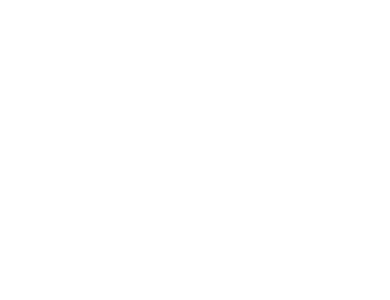
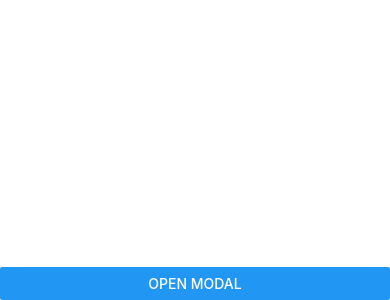
Before and after one commit to ashimaakash03/react-native-series, a React Native app: screen / in a window 390 px wide. Shown: the part 544-844 px from the top of the page. Built offline with nearby package versions, Linux system fonts and the light colour scheme.

Commit message:
implemented displaying message through modal and open/close buttons functionality

```diff
--- a/App.tsx
+++ b/App.tsx
@@ -1,11 +1,26 @@
 import React, {useState, useEffect} from 'react';
-import { Text, View, Button, TouchableHighlight, StyleSheet, TouchableOpacity, ActivityIndicator } from 'react-native';
+import { Text, View, Button, TouchableHighlight, StyleSheet, TouchableOpacity, ActivityIndicator, Modal } from 'react-native';
 
 const App = (): React.JSX.Element =>{
+
+const [showModal, setShowModal]= useState(false);
 
 	return(
 		<View style={styles.main}>
 
+			<View style={styles.wrapper}>
+				<Button title='Open Modal' onPress={()=> setShowModal(!showModal)}/>
+				{showModal?<Modal transparent={true} visible={showModal} animationType={"slide"}>
+
+                           				<View style={styles.modalContainer}>
+                           					<View style={styles.modalBox}>
+                           						<Text style={styles.modalText}> Hi!! This This a modal...</Text>
+                           						<Button title='Close Modal' onPress={()=>setShowModal(!showModal)}/>
+                           					</View>
+                           				</View>
+
+                           			</Modal>: null}
+			</View>
 		</View>
 	)
 }
@@ -13,8 +28,26 @@
 const styles= StyleSheet.create({
 	main:{
 		flex:1,
-		alignItems:'center',
-		justifyContent: 'center'
+	},
+	wrapper:{
+		flex:1,
+		justifyContent: 'flex-end'
+	},
+	modalContainer:{
+		flex:1,
+		alignItems: 'center',
+		justifyContent: 'center',
+	},
+	modalBox:{
+		backgroundColor: 'whitesmoke',
+        padding: 40,
+        borderRadius: 20,
+        borderWidth: 1,
+
+	},
+	modalText:{
+		fontSize: 20,
+		color: '#bfbfbf'
 	}
 })
 
```
